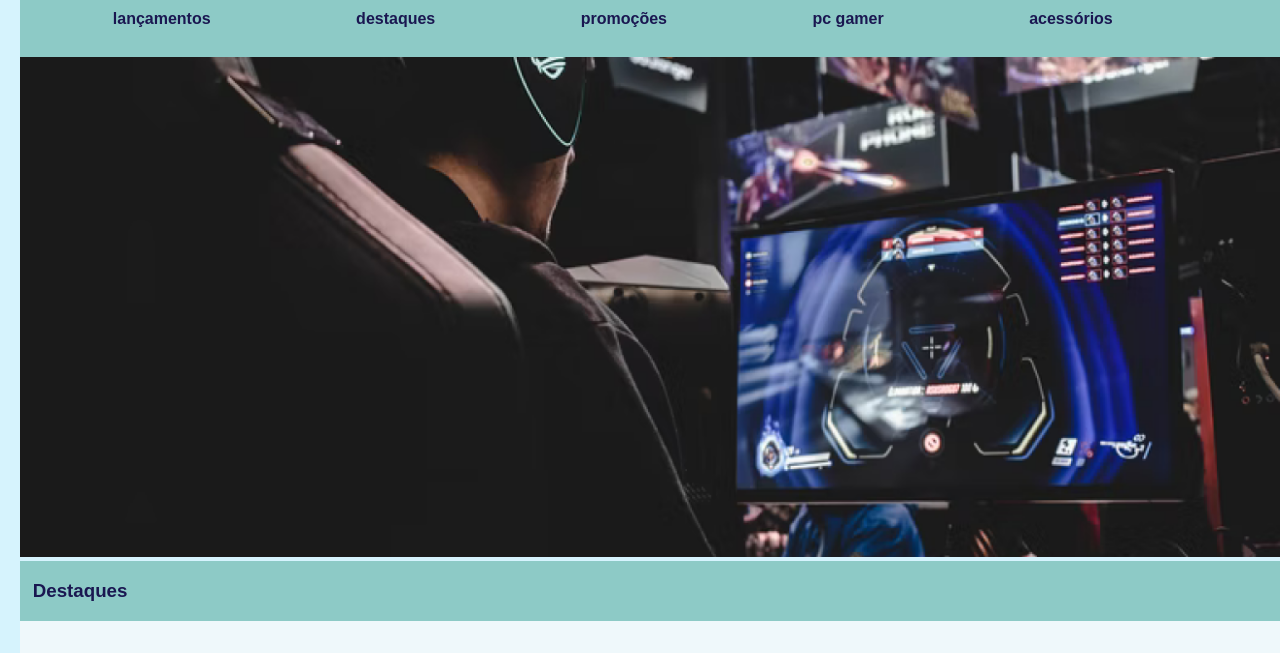
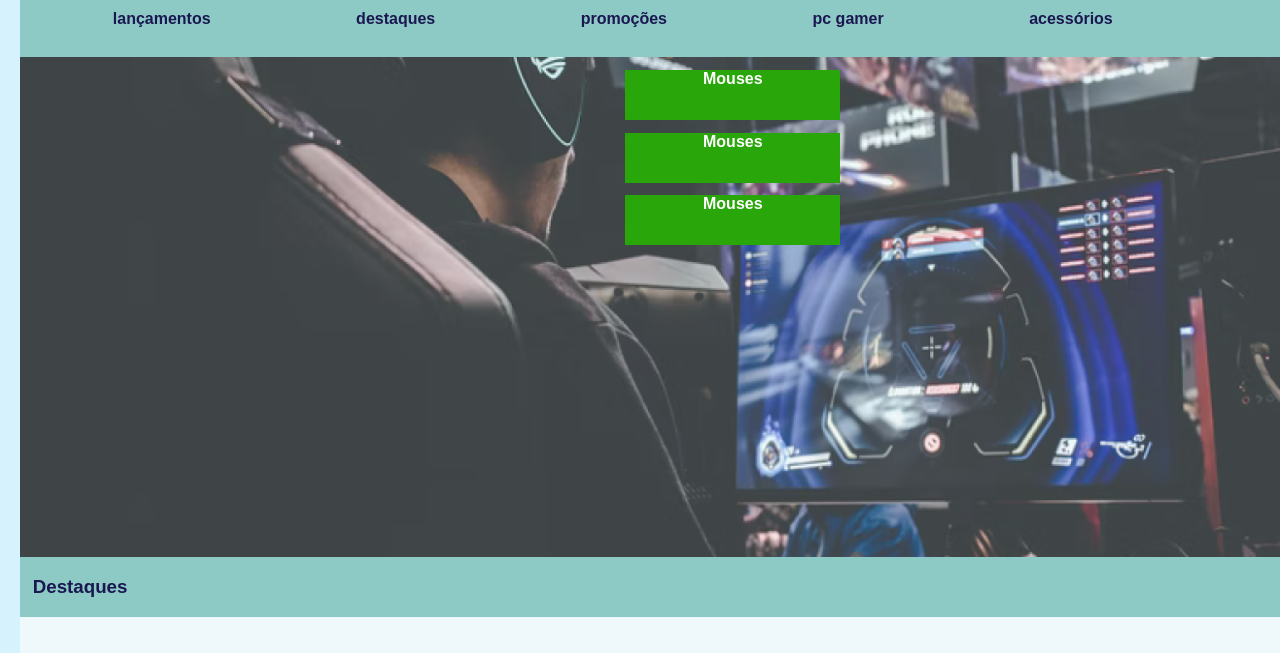
Before and after one commit to cassialuisa/game-mania, a plain HTML site: page index.html in a window 1280 px wide. Shown: the part 83-736 px from the top of the page. Drawn offline with nearby package versions, Linux system fonts and the light colour scheme; no server answers.

Commit message:
estrutura o banner

```diff
--- a/index.html
+++ b/index.html
@@ -43,7 +43,13 @@
                 </ul>
             </div>
             <section class="banner">
+                <div class="produtosPromo">
+                    <div class="overlay"><span>Mouses</span></div>
+                    <div class="overlay"><span>Mouses</span></div>
+                    <div class="overlay"><span>Mouses</span></div>
+                </div>
                 <img class="bannerImage" src="images\bannerImage.png" />
+
             </section>
             <section class="secao">
                 <h3 class="textoSecao">Destaques</h3>
--- a/style.css
+++ b/style.css
@@ -91,10 +91,43 @@ nav {
     font-weight: 600;
     color: #1A1751;
 }
+
+.banner {
+    height: 500px;
+    width: 100%;
+    position: relative;
+    display: flex;
+    justify-content: center;
+
+}
+
 .bannerImage {
     height: 500px;
     width: 100%;
+    position: absolute;
+    opacity: 0.8;
     margin-bottom: 0px;
+}
+
+.overlay {
+    width: 215px;
+    height: 50px;
+    margin: 1vw;
+    opacity: 1;
+    z-index: 1;
+    background-color: #29A60A;
+    text-align: center;
+}
+
+.overlay span {
+    font-weight: 700;
+    color: white;
+}
+
+.produtosPromo {
+    width: 215px;
+    height: 360px;
+    z-index: 1;
 }
 
 .secao {
@@ -141,6 +174,7 @@ nav {
     border-bottom-left-radius: 1vw;
     border-bottom-right-radius: 1vw;
 }
+
 .valorProduto {
     width: 150px;
     height: 40px;
@@ -148,12 +182,14 @@ nav {
     text-align: center;
     font-weight: 700;
 }
-.produtoImage{
+
+.produtoImage {
     width: 100px;
     height: 100px;
 
 }
-.nomeProduto{
+
+.nomeProduto {
     width: 150px;
     height: 50px;
     font-size: 14px;
@@ -162,10 +198,12 @@ nav {
     line-height: 1.2vw;
 
 }
-.nomeProduto:hover{
-    color:#29A60A;
+
+.nomeProduto:hover {
+    color: #29A60A;
 }
-.fotoEnomeProduto{
+
+.fotoEnomeProduto {
     display: flex;
     flex-direction: column;
     justify-content: center;
@@ -173,7 +211,8 @@ nav {
     text-align: center;
     padding: 2vw;
 }
-footer{
+
+footer {
     width: 100%;
     height: 300px;
     background-color: #1A1751;
@@ -183,7 +222,8 @@ footer{
 
 
 }
-.colunaFooter{
+
+.colunaFooter {
     width: 250px;
     height: 250px;
     margin: 1vw;
@@ -193,31 +233,38 @@ footer{
     flex-direction: column;
     text-align: center;
 }
-.tituloFooter{
+
+.tituloFooter {
     font-weight: 700;
     margin-bottom: 0.7vw;
     margin-top: 1vw;
 }
-.ulFooter{
+
+.ulFooter {
     list-style-type: none;
 }
-.listaFooter{
+
+.listaFooter {
     margin-top: 0.7vw;
 }
-.icones{
+
+.icones {
     display: grid;
     margin-top: 0.5vw;
     align-items: center;
     grid-template-columns: repeat(2, 0.5fr);
 }
-.icone{
+
+.icone {
     width: 3vw;
     height: 3vw;
-    margin-bottom:1vw;
+    margin-bottom: 1vw;
 }
-a{
+
+a {
     text-decoration: none;
 }
-.linkFooter{
+
+.linkFooter {
     color: white;
 }
```
Lines whose indentation alone changed are shown as unchanged.
